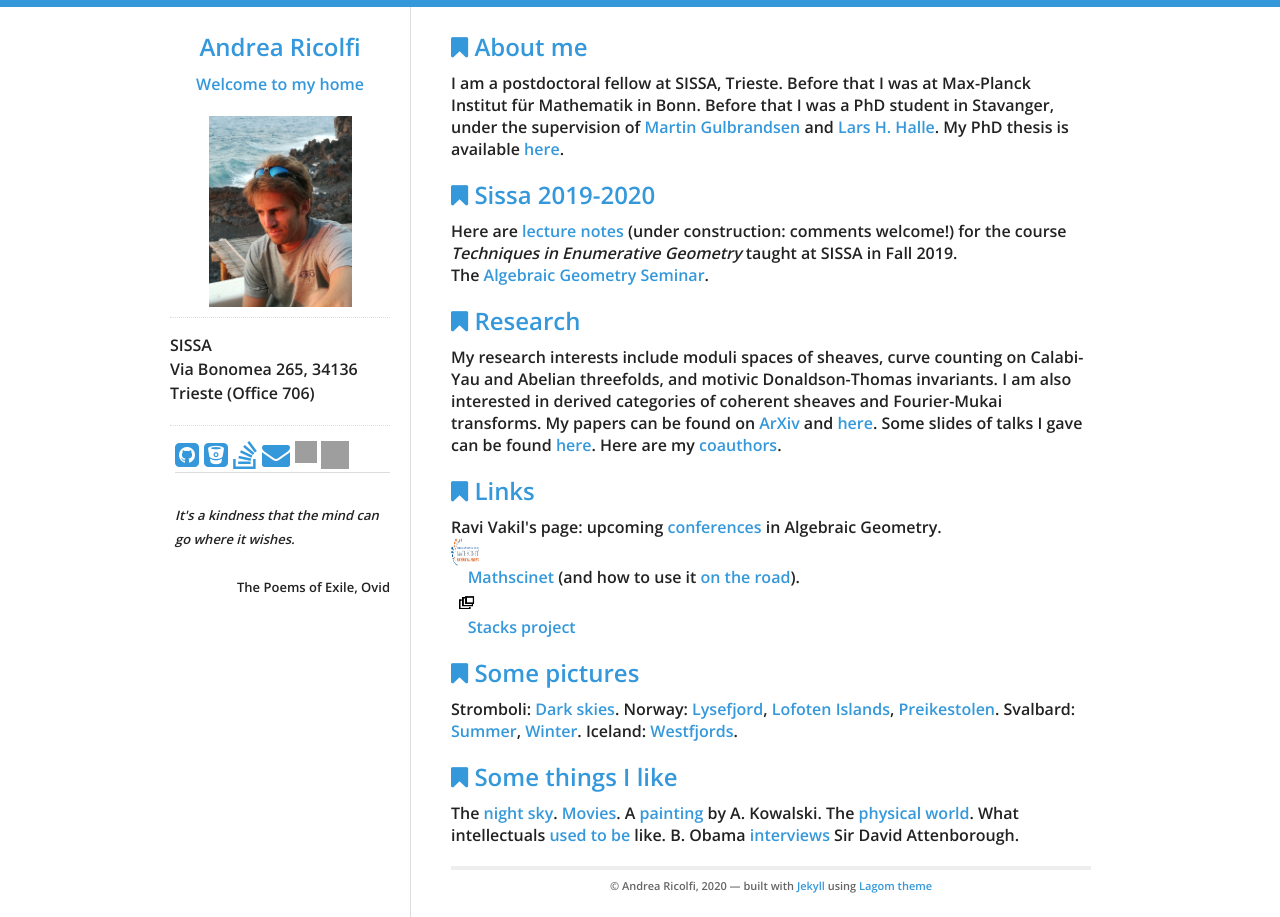
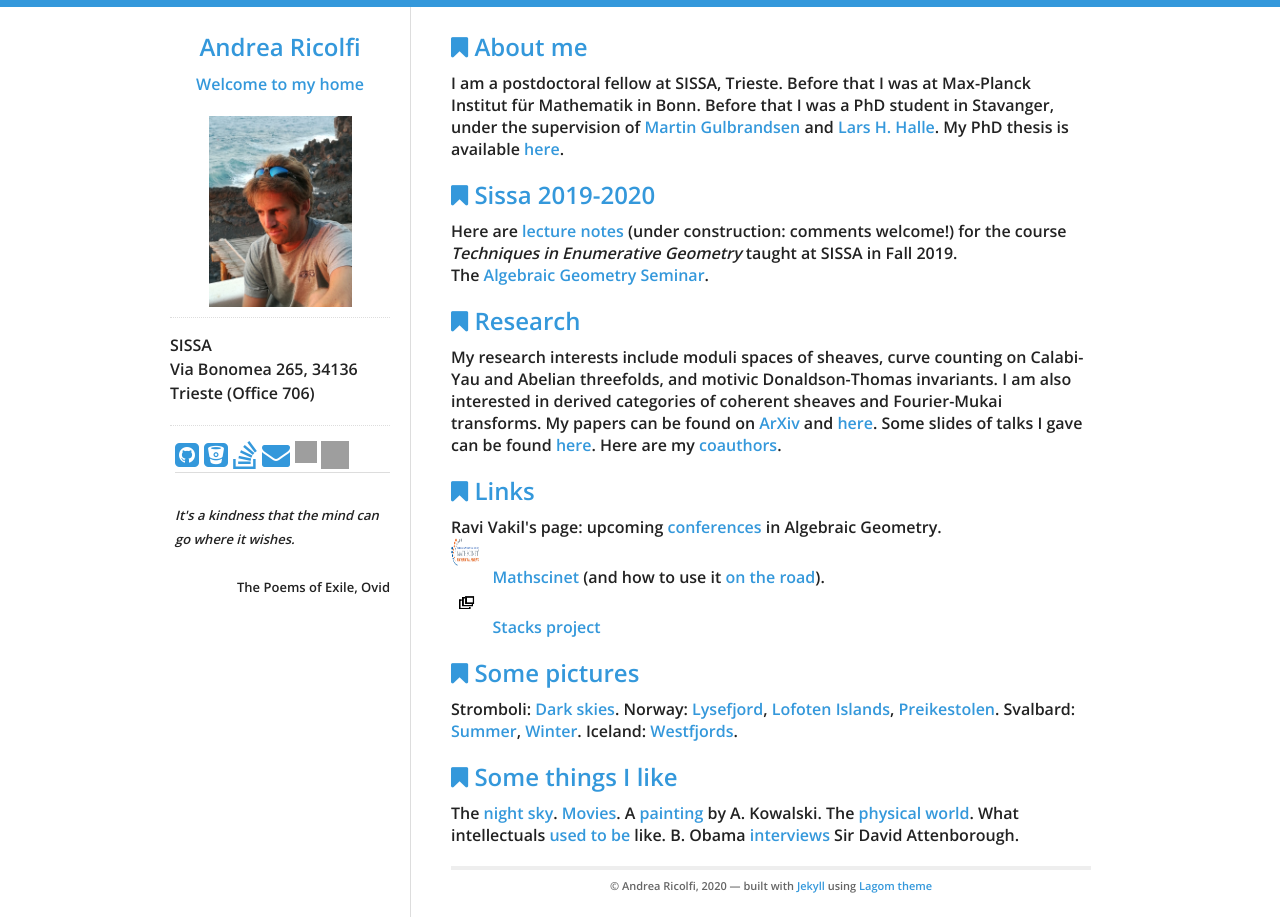
Before and after one commit to atricolfi/atricolfi.github.io, a Jekyll site: the page built from index.html, in a window 1280 px wide. Built offline with Jekyll 4.4.1, drawn with Linux system fonts in a browser that asks for light colours; grey boxes are pictures that could not be loaded.

Commit message:
Update index.html

```diff
--- a/index.html
+++ b/index.html
@@ -36,9 +36,9 @@
   Ravi Vakil's page: upcoming <a href="http://math.stanford.edu/%7Evakil/conferences.html">conferences</a>
 in Algebraic Geometry. <br>
   <a href="https://mathscinet.ams.org/mathscinet/" style="text-decoration: none">
- <img height="28" width="28" src="mathscinet.png"></a> &nbsp;&nbsp;&nbsp; <a href="https://mathscinet.ams.org/mathscinet/">Mathscinet</a> (and how to use it <a href="http://blogs.ams.org/beyondreviews/2015/04/28/using-mathscinet-at-home-or-on-the-road/#sthash.xjLiLLxn.dpbs">on the road</a>). <br>
+ <img height="28" width="28" src="mathscinet.png"></a> &nbsp;&nbsp;&nbsp;&nbsp;&nbsp;&nbsp;&nbsp;&nbsp;&nbsp; <a href="https://mathscinet.ams.org/mathscinet/">Mathscinet</a> (and how to use it <a href="http://blogs.ams.org/beyondreviews/2015/04/28/using-mathscinet-at-home-or-on-the-road/#sthash.xjLiLLxn.dpbs">on the road</a>). <br>
   <a href="https://stacks.math.columbia.edu" style="text-decoration: none">
- <img height="28" width="28" src="stacks.png">&nbsp;&nbsp;&nbsp; Stacks project</a>
+ <img height="28" width="28" src="stacks.png">&nbsp;&nbsp;&nbsp;&nbsp;&nbsp;&nbsp;&nbsp;&nbsp;&nbsp; Stacks project</a>
 
 </p>
 
```
